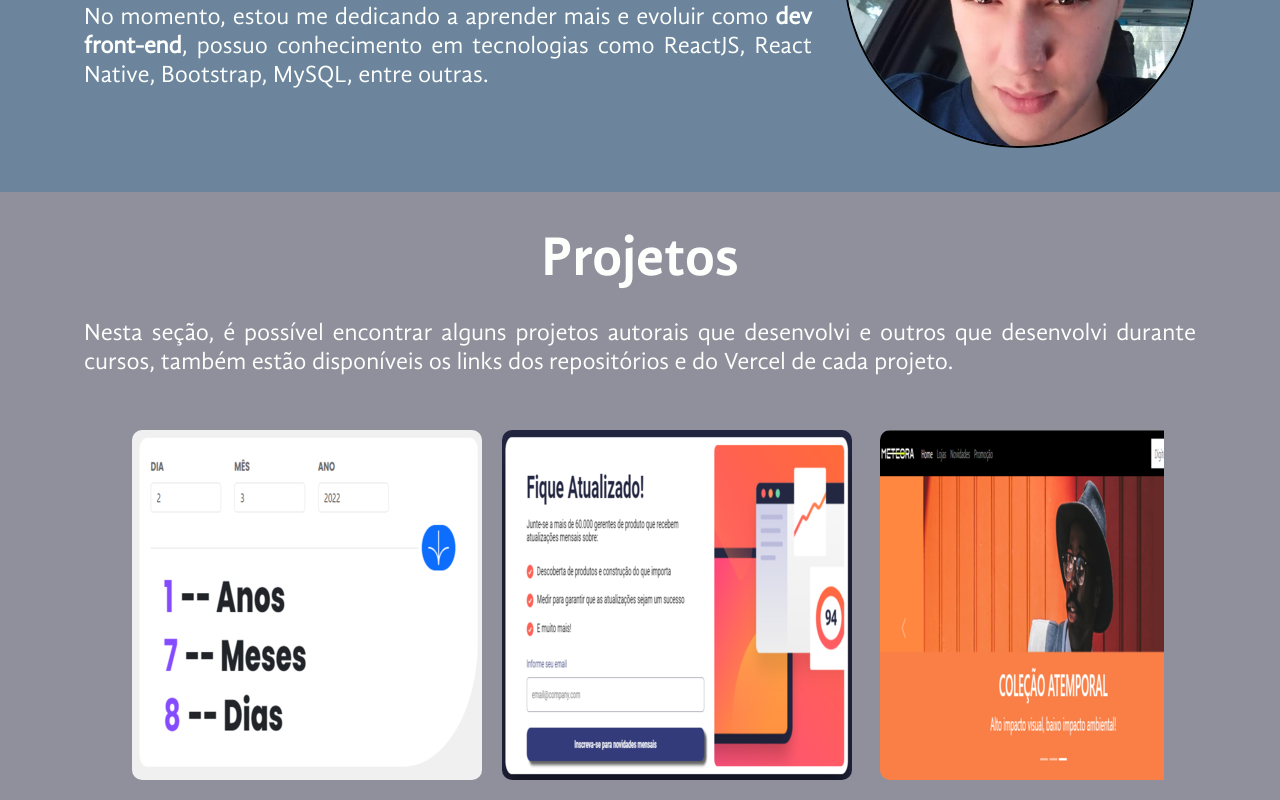
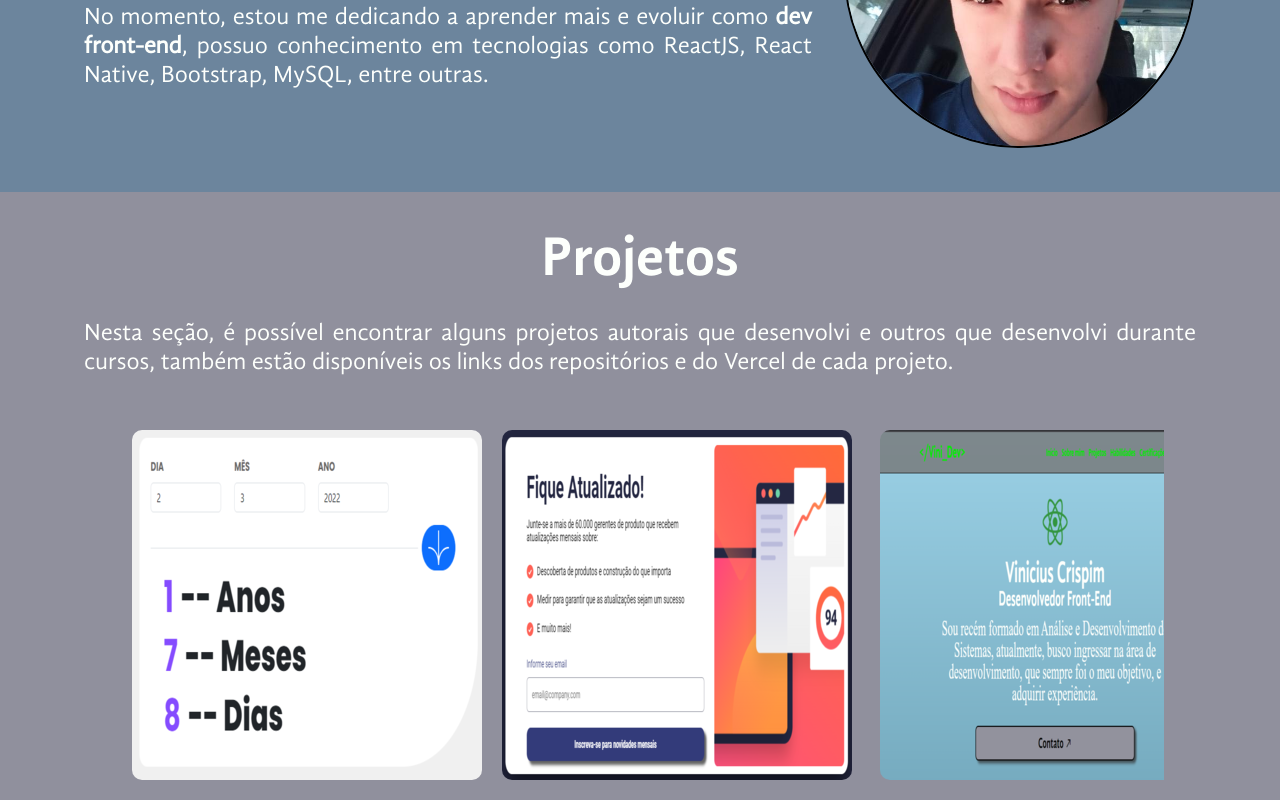
Before and after one commit to vinicius-crispim/portfolio-react, a React (Vite) app: page / in a window 1280 px wide. Shown: the part 1100-1900 px from the top of the page. Built offline with nearby package versions, Linux system fonts and the light colour scheme; the HTML template or start-up script is replaced by a standard one.

Commit message:
Retirando console e adicionando responsividade no modal

```diff
--- a/index.html
+++ b/index.html
@@ -6,7 +6,7 @@
   <link rel="icon" type="image/svg+xml" href="/vite.svg" />
   <meta name="viewport" content="width=device-width, initial-scale=1.0" />
   <title>Portfólio | Vinicius Crispim</title>
-  <link rel="shortcut icon" href="/imagens/faveicon (1).png" type="image/x-icon">
+  <link rel="shortcut icon" href="/imagens/faveicon.png" type="image/x-icon">
   <link rel="stylesheet" href="/src/styles/reset.css">
   <link rel="stylesheet"
     href="https://fonts.googleapis.com/css2?family=Material+Symbols+Outlined:opsz,wght,FILL,GRAD@20..48,100..700,0..1,-50..200" />
--- a/src/componentes/Header/index.tsx
+++ b/src/componentes/Header/index.tsx
@@ -21,7 +21,6 @@ export default function Header() {
             <div>
 
                 <button onClick={() => {
-                    console.log(active)
                     setActive(!active)}}>
 
                     <span className="material-symbols-outlined">
--- a/src/pages/Home/Certifications/Carrosel/index.tsx
+++ b/src/pages/Home/Certifications/Carrosel/index.tsx
@@ -10,7 +10,6 @@ export default function Carrosel({ certificados }: { certificados: { id: number;
     function passaImg() {
         if (contador > 5) contador = 0;
         contador++;
-        console.log(contador)
         document.getElementById(`radio${contador}`).checked = true;
     }
     useEffect(() => {
@@ -45,7 +44,6 @@ export default function Carrosel({ certificados }: { certificados: { id: number;
                         return (
                             <label onClick={() => {
                                 contador = certificado.id;
-                                console.log(contador)
                                 document.getElementById(`radio${contador}`).checked = true;
                             }} key={certificado.id} htmlFor={`radio${certificado.id}`} className="manual_btn" />
                         )
--- a/src/pages/Home/Contact/Allert/index.tsx
+++ b/src/pages/Home/Contact/Allert/index.tsx
@@ -3,11 +3,13 @@ import { AllertStyle } from "./style";
 import { PStyled } from '../../../../componentes/EstiloGlobal/style';
 
 
-export default function Allert({setDisplay}){
-    return(
+export default function Allert({ setDisplay }) {
+    return (
         <AllertStyle>
             <PStyled>
                 Email enviado com sucesso!
+            </PStyled>
+            <PStyled>
                 Obrigado, responderei assim que possível.
             </PStyled>
         </AllertStyle>
--- a/src/pages/Home/Contact/Allert/style.ts
+++ b/src/pages/Home/Contact/Allert/style.ts
@@ -3,6 +3,7 @@ import styled from 'styled-components';
 export const AllertStyle = styled.div`
     padding: 1rem 2rem;
     p{
+        padding: .25rem 0;
         text-align: center;
     }
 `
--- a/src/pages/Home/Contact/index.tsx
+++ b/src/pages/Home/Contact/index.tsx
@@ -14,7 +14,6 @@ export default function Contact() {
             e.target,
             import.meta.env.VITE_REACT_PUBLIC_KEY)
             .then(result => {
-                console.log(result.text)
                 setDisplay(true);
                 setTimeout(() => {
                     setDisplay(false);
--- a/src/pages/Home/Contact/style.ts
+++ b/src/pages/Home/Contact/style.ts
@@ -64,4 +64,9 @@ export const AllertContainerStyle = styled.div`
     width: 350px;
     background-color: ${variaveisColors.black};
     display:block;
+
+    @media ${device.mobile}{
+        width: auto;
+        margin: 0 2rem;
+    }
 `
--- a/src/pages/Home/Projects/ProjectsList/ItemList/style.ts
+++ b/src/pages/Home/Projects/ProjectsList/ItemList/style.ts
@@ -23,7 +23,7 @@ export const ItemStyled = styled.li`
         a, p{
             padding: 4px 8px;
             font-size: .8rem;
-            text-align: center;
+            text-align: justify;
         }
 
         a{
--- a/src/pages/Home/Projects/ProjectsList/data.json
+++ b/src/pages/Home/Projects/ProjectsList/data.json
@@ -2,7 +2,7 @@
     {
         "id":1,
         "name":"Calculadora de Datas",
-        "description":"Calculadora que infoma a diferença entre a data inserida e a data atual, desenvolvida com JavaScript. Projeto autoral.",
+        "description":"Calculadora que infoma a diferença entre a data inserida e a data atual, desenvolvida com JavaScript.",
         "photo":"/imagens/projects/age-calculator.png",
         "linkVercel":"https://age-calculator-tawny-six.vercel.app/",
         "linkRepositorio":"https://github.com/vinicius-crispim/age-calculator"
@@ -10,13 +10,21 @@
     {
         "id":2,
         "name": "Newsletter",
-        "description":"Newsletter desenvolvida utilizando somente HTML, CSS e JS. O software não é funcional, portanto não envia email de confirmação, porém tem validações. Projeto autoral.",
+        "description":"Newsletter desenvolvida utilizando somente HTML, CSS e JS. O software não é funcional, portanto não envia email de confirmação, porém tem validações.",
         "photo":"/imagens/projects/Newsletter.png",
         "linkVercel":"https://newsletter-challenge.vercel.app/",
         "linkRepositorio":"https://github.com/vinicius-crispim/newsletter-challenge"
     },
     {
         "id":3,
+        "name": "Portfólio",
+        "description":"Projeto desenvolvido para demonstrar alguns projetos desenvolvidos por mim e ilustrar um pouco do conhecimento que obtive durante meus estudos.",
+        "photo":"/imagens/projects/Portfolio.png",
+        "linkVercel":"https://newsletter-challenge.vercel.app/",
+        "linkRepositorio":"https://github.com/vinicius-crispim/newsletter-challenge"
+    },
+    {
+        "id":4,
         "name":"Meteora",
         "description":"Uma loja de moda desenvolvida com Bootstrap. Projeto desenvolvido durante curso da Alura, no Github tem mais projetos desenvolvidos em cursos da Alura.",
         "photo":"/imagens/projects/meteora.png",
@@ -24,9 +32,9 @@
         "linkRepositorio":"https://github.com/vinicius-crispim/meteora"
     },
     {
-        "id":4,
+        "id":5,
         "name":"Restaurante",
-        "description":"Projeto fictício para um restaurante, em desenvolvimento. Projeto autoral. ",
+        "description":"Projeto fictício para um restaurante, em desenvolvimento.",
         "photo":"/imagens/projects/em-breve.png",
         "linkVercel":"#",
         "linkRepositorio":"#"
```
Also changed, not shown: public/imagens/projects/Portfolio.png (added).
